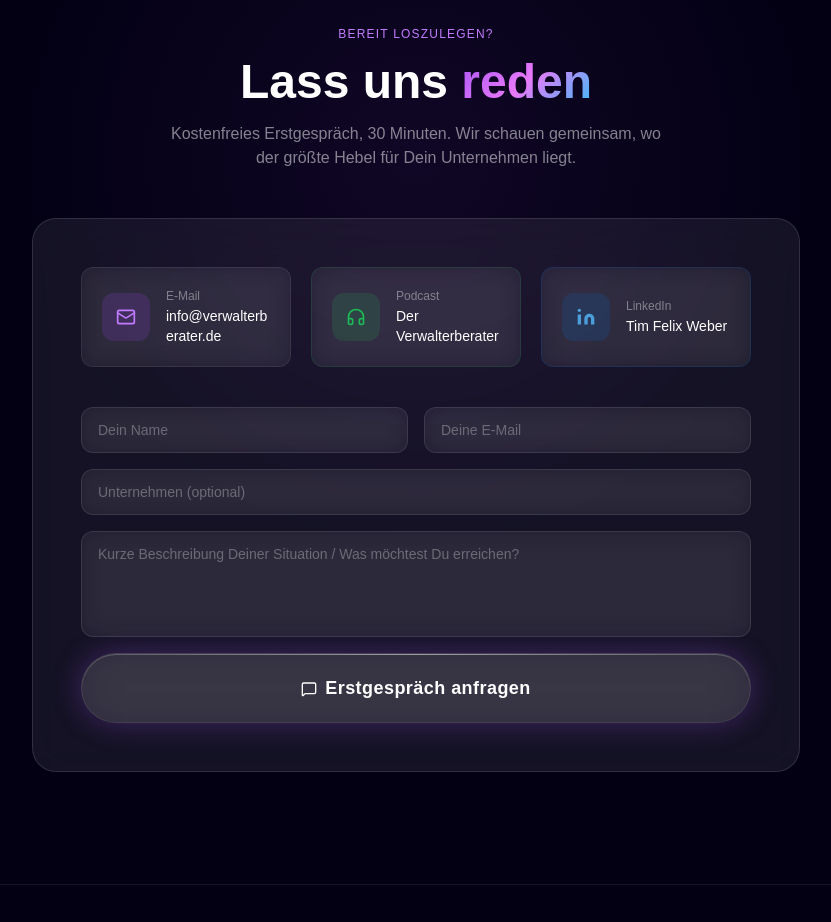
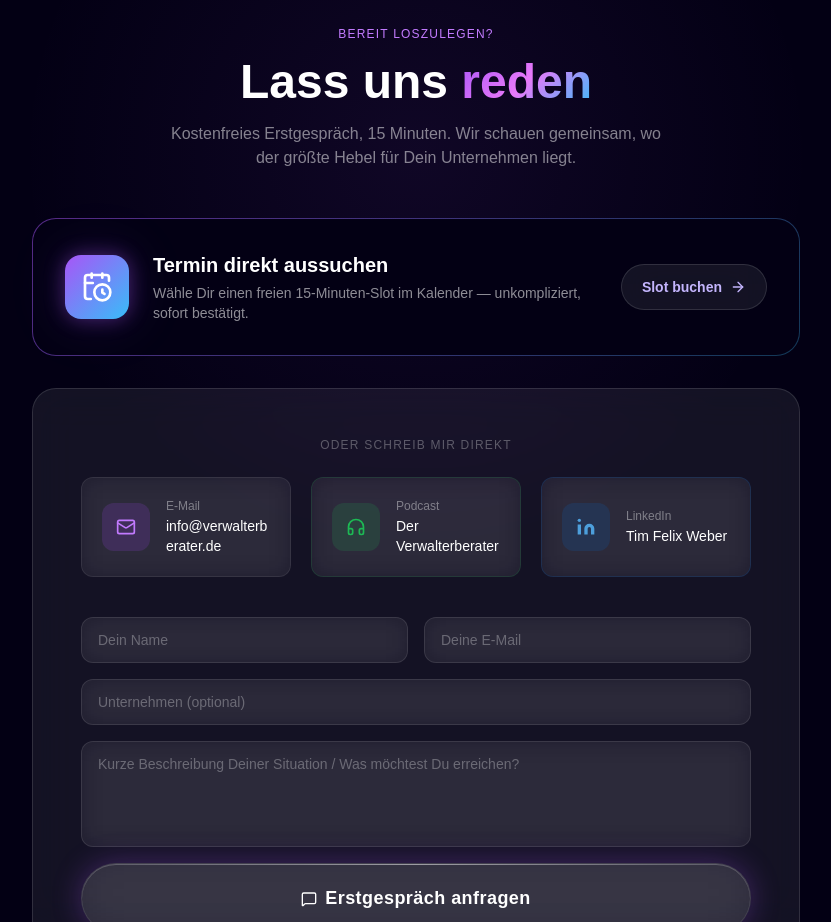
Before and after one commit to tim0402-cmyk/verwalterberater, a Next.js app: page / in a window 1280 px wide. Shown: the part 4800-5722 px from the top of the page, without its empty margins (224-1055 px from the left). Built offline with nearby package versions, Linux system fonts and the light colour scheme.

Commit message:
Erstgespraech auf 15 Min, prominente Terminbuchungs-Karte (Calendly) eingebaut

```diff
--- a/src/app/page.tsx
+++ b/src/app/page.tsx
@@ -23,7 +23,12 @@ import {
   Users,
   Headphones,
   ExternalLink,
+  CalendarClock,
 } from "lucide-react"
+
+// ─── Terminbuchung ────────────────────────────────────────────────────────────
+// TODO: Echten Calendly-/Buchungslink hier eintragen (z.B. https://calendly.com/tim-weber/15min)
+const BOOKING_URL = "https://calendly.com/verwalterberater/15min"
 
 function LinkedinIcon({ className, style }: { className?: string; style?: React.CSSProperties }) {
   return (
@@ -672,11 +677,36 @@ export default function Home() {
                 Lass uns <span className="text-gradient-purple">reden</span>
               </h2>
               <p className="text-white/50 max-w-lg mx-auto">
-                Kostenfreies Erstgespräch, 30 Minuten. Wir schauen gemeinsam, wo der größte Hebel für Dein Unternehmen liegt.
+                Kostenfreies Erstgespräch, 15 Minuten. Wir schauen gemeinsam, wo der größte Hebel für Dein Unternehmen liegt.
               </p>
             </motion.div>
 
+            {/* Termin direkt buchen — prominent */}
+            <motion.div variants={fadeUp} className="mb-8">
+              <a
+                href={BOOKING_URL}
+                target="_blank"
+                rel="noopener noreferrer"
+                className="group flex flex-col sm:flex-row items-center gap-6 neon-border rounded-3xl p-6 md:p-8 hover:scale-[1.01] transition-transform"
+              >
+                <div className="w-16 h-16 rounded-2xl flex items-center justify-center flex-shrink-0 neon-glow-purple" style={{ background: "linear-gradient(135deg, #a855f7, #38bdf8)" }}>
+                  <CalendarClock className="w-8 h-8 text-white" />
+                </div>
+                <div className="flex-1 text-center sm:text-left">
+                  <h3 className="text-xl font-bold text-white mb-1">Termin direkt aussuchen</h3>
+                  <p className="text-white/55 text-sm">
+                    Wähle Dir einen freien 15-Minuten-Slot im Kalender — unkompliziert, sofort bestätigt.
+                  </p>
+                </div>
+                <div className="flex items-center gap-2 text-sm font-semibold whitespace-nowrap px-5 py-3 rounded-full glass-strong group-hover:bg-white/15 transition-colors" style={{ color: "#c4b5fd" }}>
+                  Slot buchen
+                  <ArrowRight className="w-4 h-4 group-hover:translate-x-1 transition-transform" />
+                </div>
+              </a>
+            </motion.div>
+
             <motion.div variants={fadeUp} className="glass-strong rounded-3xl p-8 md:p-12">
+              <p className="text-center text-xs text-white/30 uppercase tracking-widest mb-6">Oder schreib mir direkt</p>
               <div className="grid md:grid-cols-3 gap-5 mb-10">
                 <a
                   href="mailto:info@verwalterberater.de"
```
